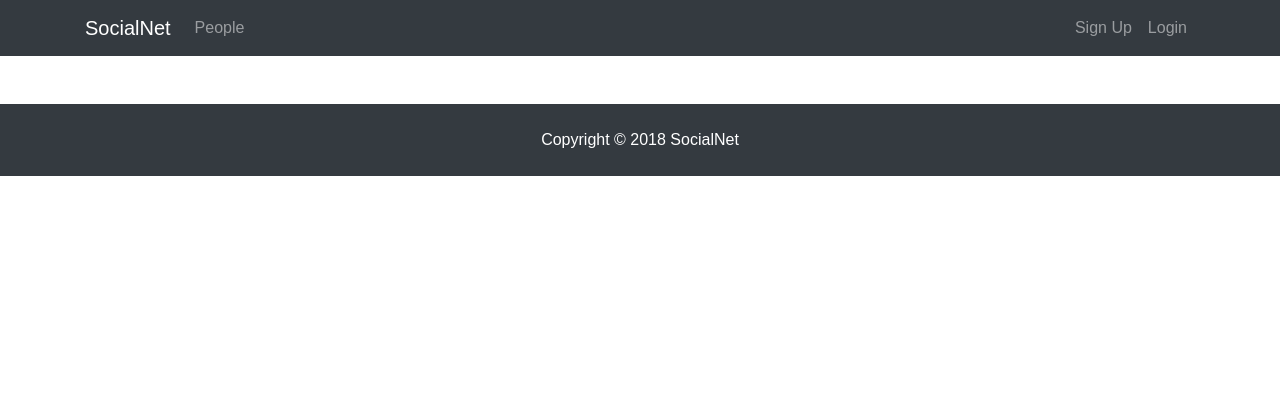
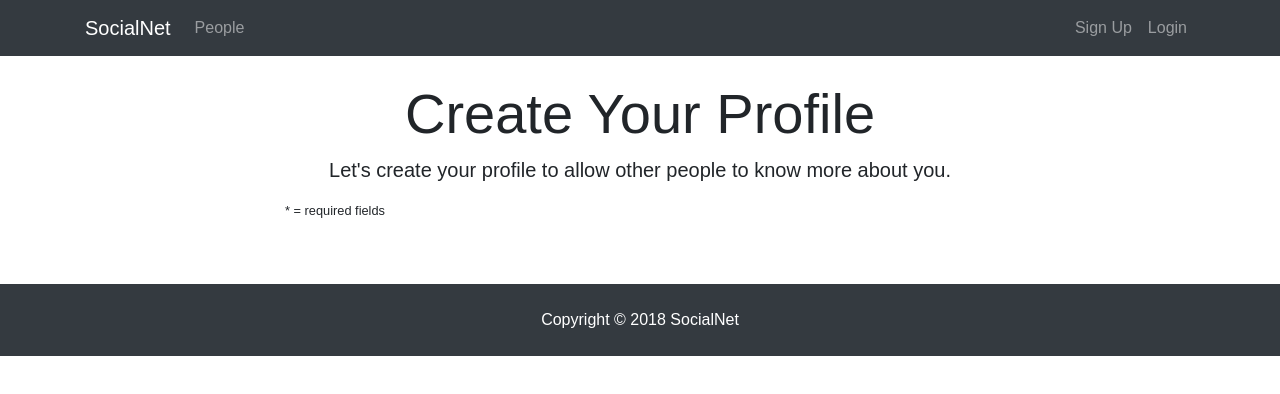
Before and after one commit to andriisavchuk/react-social, a React (Create React App) app in the folder client/: page /create-profile in a window 1280 px wide. Shown: the top 394 px of the page. Built offline with nearby package versions, Linux system fonts and the light colour scheme.

Commit message:
add CreateProfile component and route

```diff
--- a/client/src/App.js
+++ b/client/src/App.js
@@ -15,6 +15,7 @@ import Footer from './components/layout/Footer';
 import Signup from './components/auth/Signup';
 import Login from './components/auth/Login';
 import Dashboard from './components/dashboard/Dashboard';
+import CreateProfile from './components/create-profile/CreateProfile';
 
 import './App.css';
 
@@ -54,7 +55,16 @@ class App extends Component {
               <Route exact path="/signup" component={ Signup } />
               <Route exact path="/login" component={ Login } />
               <Switch>
-                <PrivateRoute exact path="/dashboard" component={ Dashboard } />
+                <PrivateRoute
+                  exact path="/dashboard"
+                  component={ Dashboard }
+                />
+              </Switch>
+              <Switch>
+                <CreateProfile
+                  exact path="/create-profile"
+                  component={ CreateProfile }
+                />
               </Switch>
             </div>
             <Footer />
--- /dev/null
+++ b/client/src/components/create-profile/CreateProfile.js
@@ -0,0 +1,57 @@
+import React, { Component } from 'react'
+import { connect } from 'react-redux';
+import PropTypes from 'prop-types';
+import InputFieldGroup from '../common/InputFieldGroup';
+
+class CreateProfile extends Component {
+  constructor(props) {
+    super(props);
+    this.state = {
+      displaySocailInputs: false,
+      handle: '',
+      company: '',
+      website: '',
+      location: '',
+      status: '',
+      skills: '',
+      githubusername: '',
+      bio: '',
+      linkedin: '',
+      facebook: '',
+      youtube: '',
+      twitter: '',
+      instagram: '',
+      errors: {}
+    }
+  }
+
+  render() {
+    return (
+      <div className="create-profile">
+        <div className="container">
+          <div className="row">
+            <div className="col-md-8 m-auto">
+              <h1 className="display-4 text-center">Create Your Profile</h1>
+              <p className="lead text-center">
+                Let's create your profile to allow other people to know more about you.
+              </p>
+              <small className="d-block pb-3">* = required fields</small>
+            </div>
+          </div>
+        </div>
+      </div>
+    )
+  }
+}
+
+CreateProfile.propTypes = {
+  profile: PropTypes.object.isRequired,
+  errors: PropTypes.object.isRequired
+}
+
+const mapStateToProps = state => ({
+  profile: state.profile,
+  errors: state.errors
+})
+
+export default connect(null)(CreateProfile);
```
